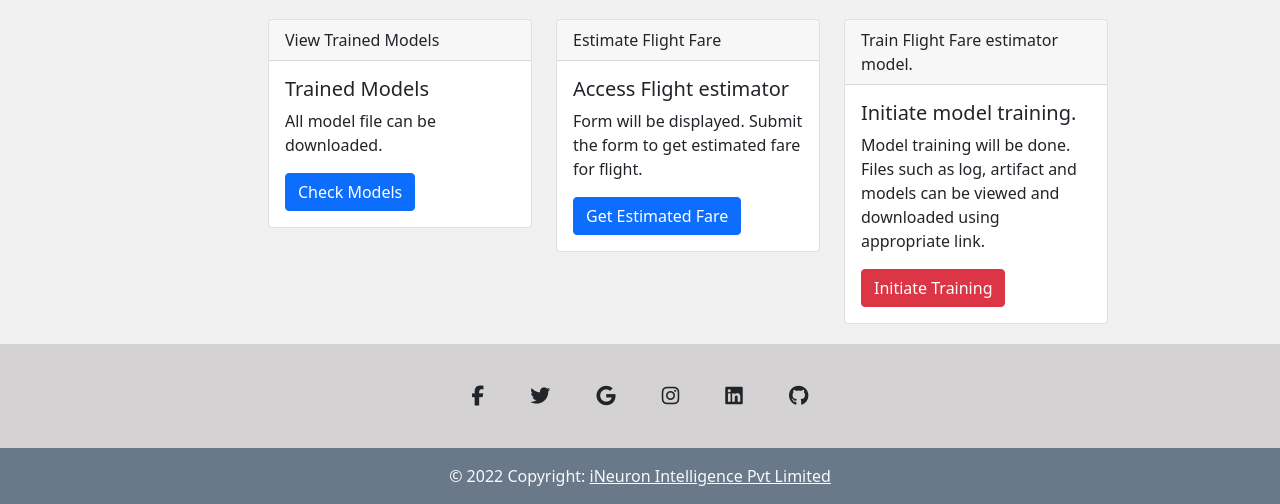
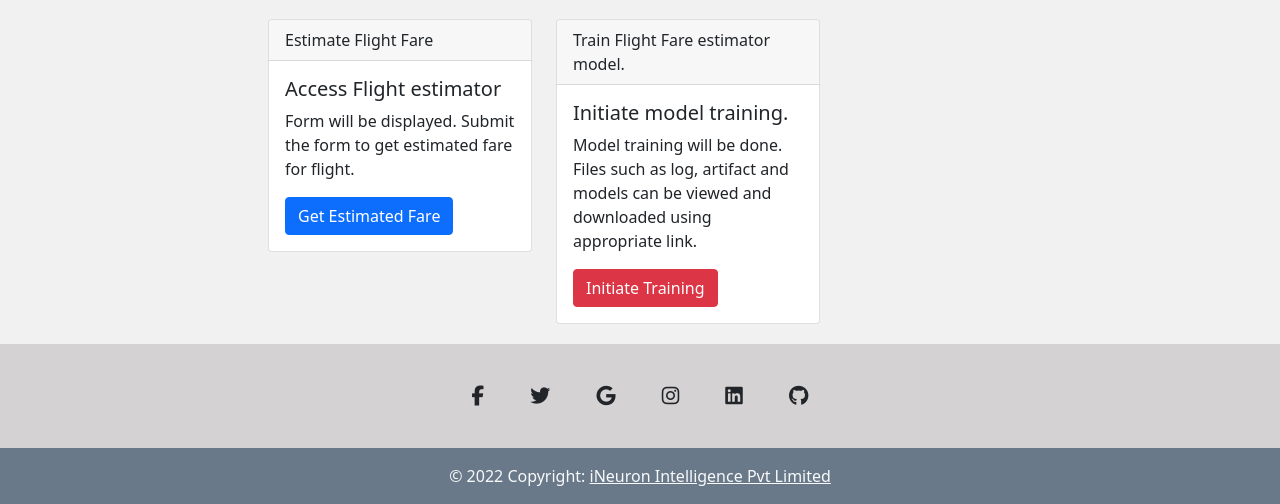
Before and after one commit to sreeman-11021996/Flight_Fare_Prediction, a Flask app: page / in a window 1280 px wide. Shown: the part 454-958 px from the top of the page. Run offline with Flask 2, Linux system fonts and the light colour scheme; some libraries are stand-ins or nearby versions.

Commit message:
changes in templates

```diff
--- a/app.py
+++ b/app.py
@@ -106,4 +106,4 @@ def predict():
 
 
 if __name__ == "__main__":
-    app.run()
+    app.run(port=5000)
--- a/templates/header.html
+++ b/templates/header.html
@@ -64,9 +64,6 @@ table-layout: fixed;
                         <a class="nav-link active" aria-current="page" href="/">Home</a>
                     </li>
                     <li class="nav-item">
-                        <a class="nav-link {% if 'saved_models' in request.path %} active {% endif %}" href="/saved_models">View Trained Model</a>
-                    </li>
-                    <li class="nav-item">
                         <a class="nav-link {% if 'predict' in request.path %} active {% endif %}" href="/predict">Estimate Flight Fare</a>
                     </li>
                     <li class="nav-item">
@@ -84,9 +81,6 @@ table-layout: fixed;
 
         <div class="col-md-2 col-sm-12 col-lg-2">
             <ul class=" list-group ">
-                <li class="list-group-item py-1 {% if 'saved_models' in request.path %} active {% endif %}">
-                    <a style=" text-decoration: none;color:black" href="/saved_models">View Trained Model</a>
-                </li>
                 <li class="list-group-item py-1 {% if 'predict' in request.path %} active {% endif %}">
                     <a style=" text-decoration: none;color:black" href="/predict">Estimate Flight Fare</a>
                 </li>
--- a/templates/index.html
+++ b/templates/index.html
@@ -32,22 +32,6 @@
         </div>
         </div>
 
-
-
-
-    <div class="col-md-4 col-lg-4 col-sm-12"  style="margin-bottom:20px;">
-        <div class="card">
-            <div class="card-header">
-               View Trained Models
-            </div>
-            <div class="card-body">
-
-                <h5 class="card-title">Trained Models</h5>
-                <p class="card-text">All model file can be downloaded.</p>
-                <a class="btn btn-primary" href="/saved_models">Check Models</a>
-            </div>
-        </div>
-        </div>
 
 
     <div class="col-md-4 col-lg-4 col-sm-12"  style="margin-bottom:20px;">
```
